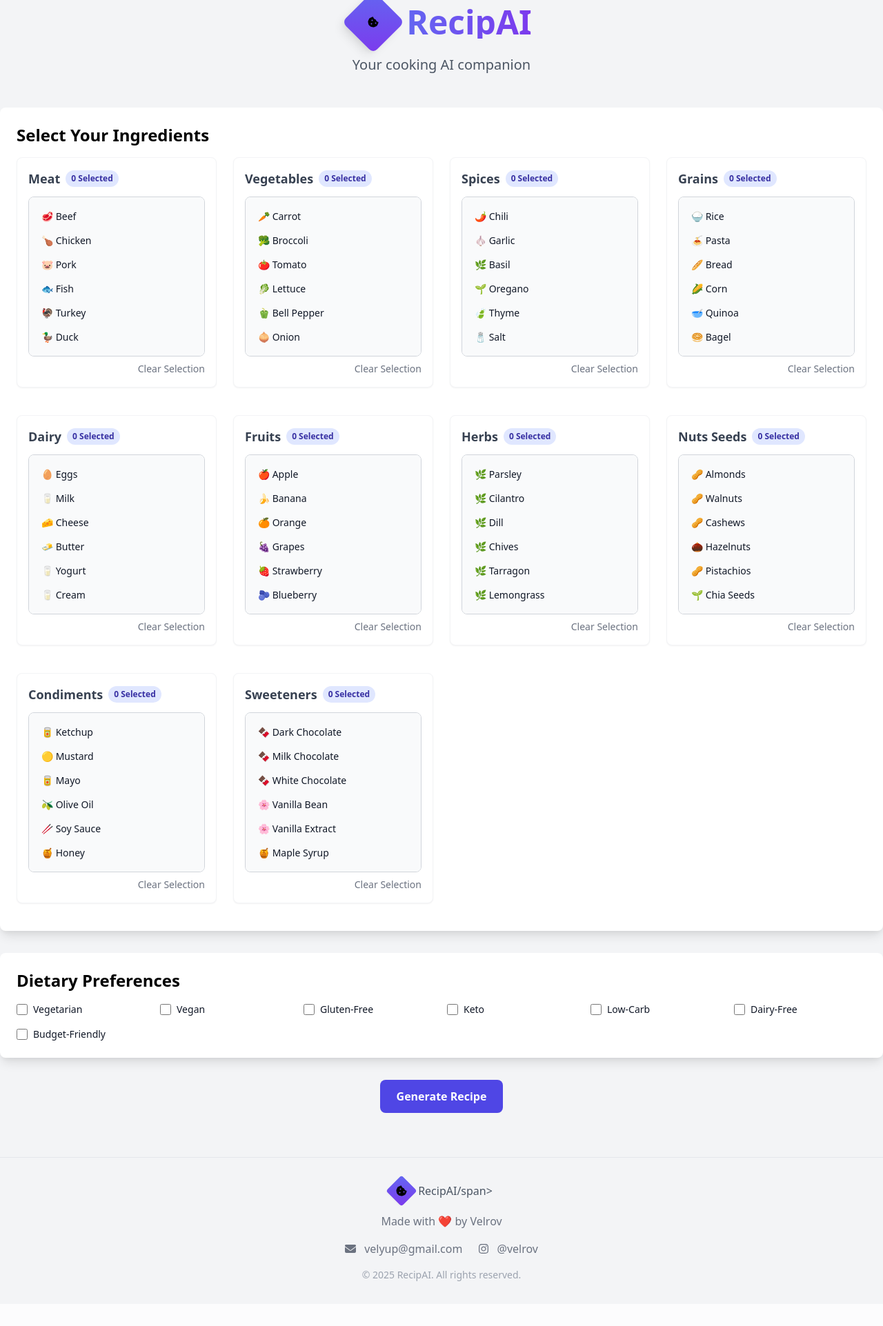
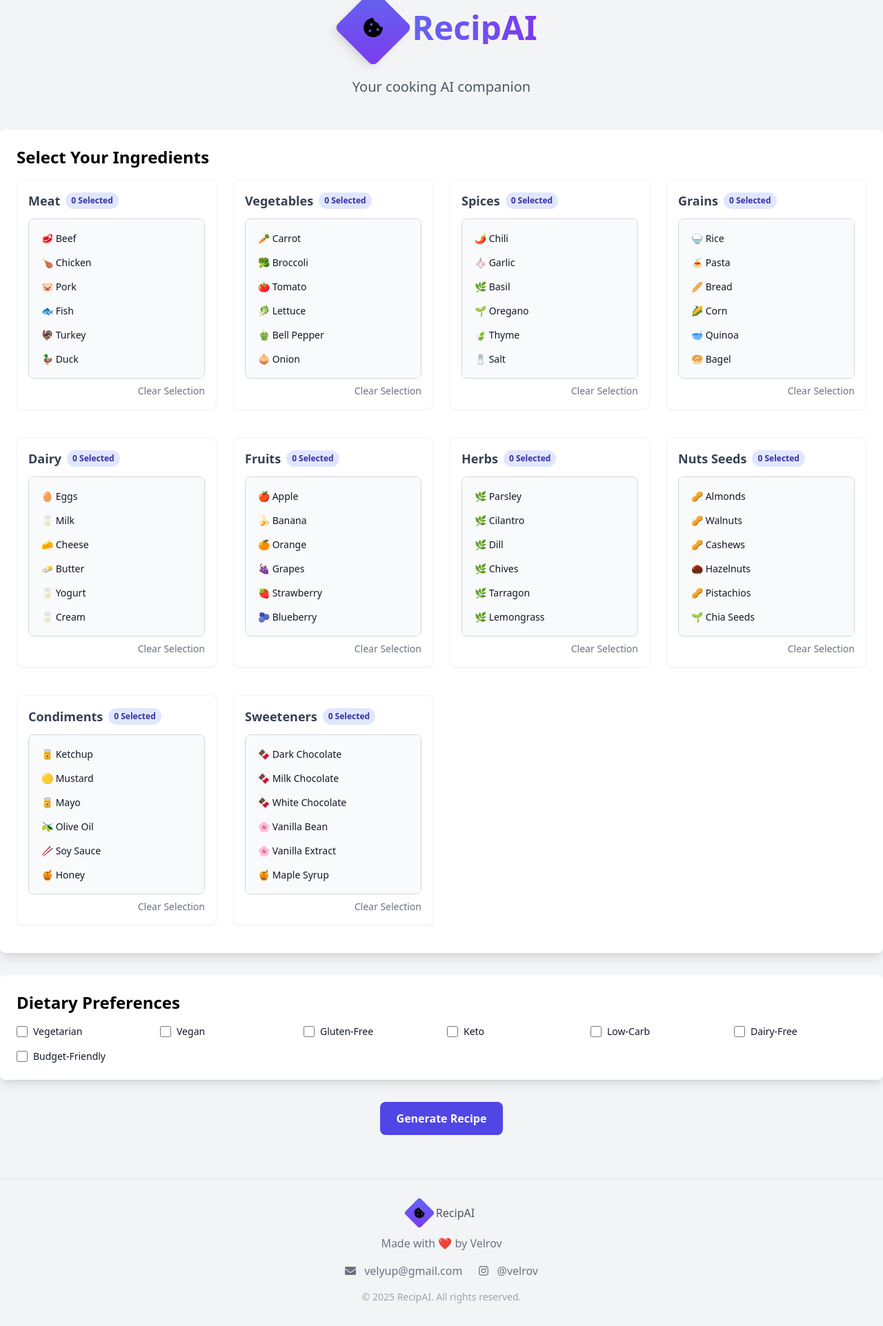
Before and after one commit to velrov1/recipe-ai, a Flask app: page / in a window 1280 px wide. Shown: the whole page at 69% size. Before the commit the page ends 1858 px from the top, so only its background shows below. Run offline with Flask 3, Linux system fonts and the light colour scheme.

Commit message:
Fixed an error with the logo

```diff
--- a/templates/index.html
+++ b/templates/index.html
@@ -12,11 +12,11 @@
 <body class="bg-gray-100">
 
     <header class="text-center mb-12">
-        <div class="flex items-center justify-center mb-4">
-            <div class="relative w-16 h-16 mr-4">
+        <div class="flex items-center justify-center mb-8"> <!-- Increased bottom margin -->
+            <div class="relative w-20 h-20 mr-4"> <!-- Increased size of the cookie icon -->
                 <div class="absolute inset-0 bg-gradient-to-br from-indigo-500 to-purple-600 rounded-lg transform rotate-45 shadow-lg"></div>
                 <div class="absolute inset-0 flex items-center justify-center">
-                    <i class="fa-solid fa-cookie-bite"></i>
+                    <i class="fa-solid fa-cookie-bite text-3xl"></i> <!-- Increased size of the cookie icon -->
                 </div>
             </div>
             <h1 class="text-5xl font-extrabold text-transparent bg-clip-text bg-gradient-to-r from-indigo-500 to-purple-600">RecipAI</h1>
@@ -711,7 +711,7 @@
                             <i class="fa-solid fa-cookie-bite"></i>
                         </div>
                     </div>
-                    <span class="text-gray-600">RecipAI/span>
+                    <span class="text-gray-600">RecipAI</span>
                 </div>
                 <p class="text-gray-500 text-center">Made with ❤️ by Velrov</p>
                 <div class="flex space-x-6">
```
